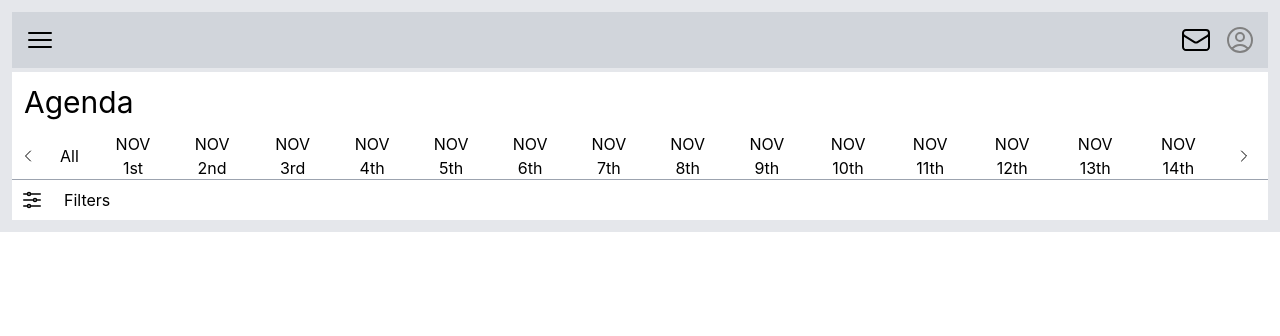
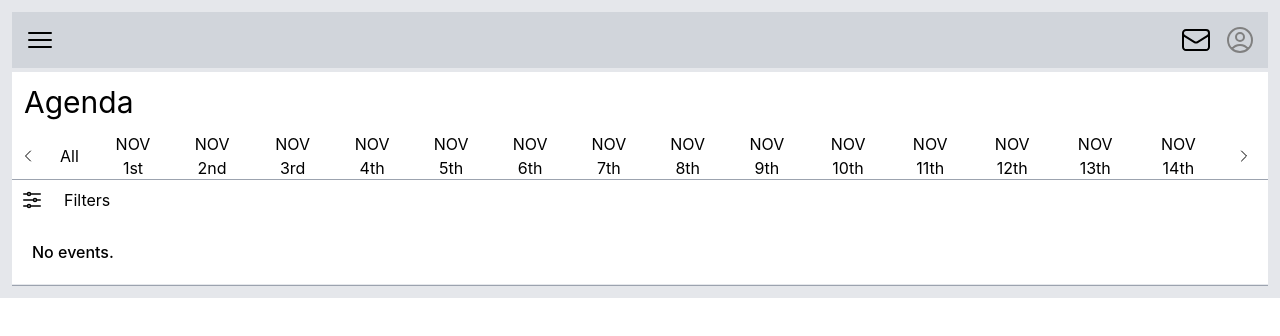
Before and after one commit to DaraghP/EnergyCommunications, a React (Create React App) app in the folder homework-assignment/: page / in a window 1280 px wide. Both pictures are taken after a click on the button 28 px from the left and 156 px from the top of the page. Shown: the top 336 px of the page. Built offline with nearby package versions, Linux system fonts and the light colour scheme.

Commit message:
Added case for when no events to display on a given date

```diff
--- a/homework-assignment/src/Events.js
+++ b/homework-assignment/src/Events.js
@@ -53,6 +53,12 @@ const Events = ({activeDate}) => {
 
     return (
         <div class="flex flex-col overflow-y-auto">
+            {activeEvents.length === 0 &&
+                <>
+                    <h1 class="p-5 font-medium">No events.</h1>
+                    <hr class="bg-gray-400 h-0.5"/>
+                </>
+            }
             {activeEvents.map((event) => {
                 return <div class="px-5 py-3">
                             <div>{event.startTime}</div>
```
